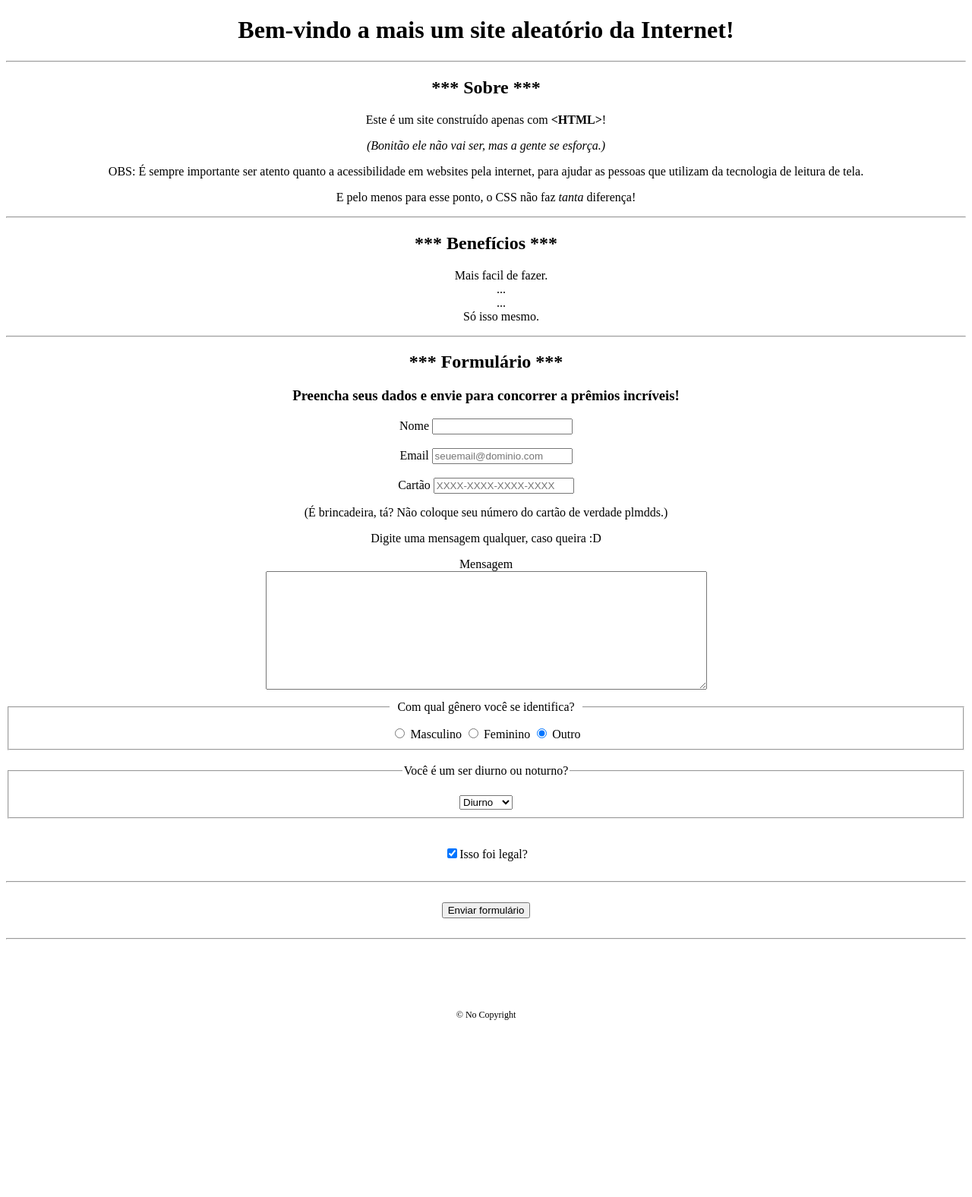
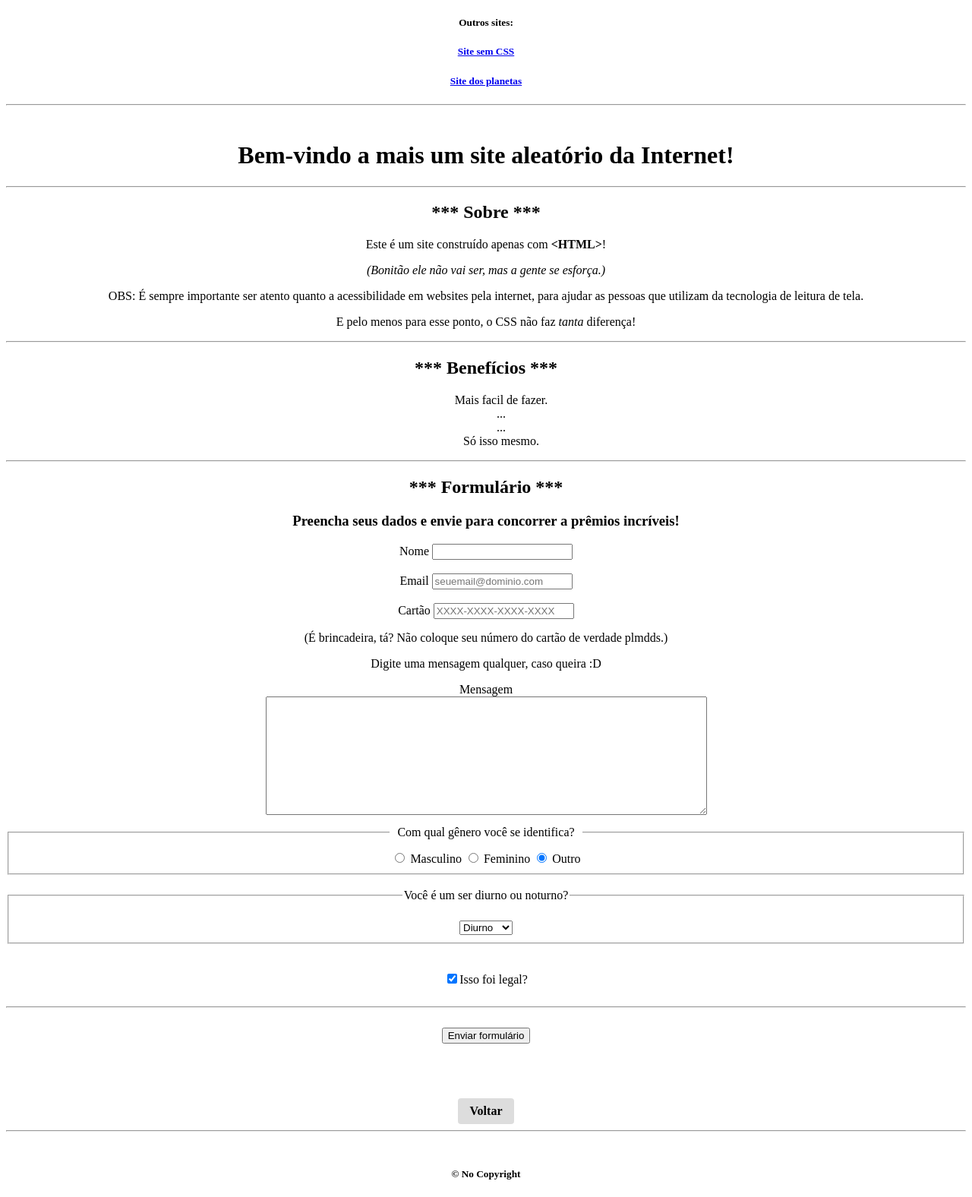
Before and after one commit to WIL-TZY/SiteCollection, a plain HTML site: page html-only/index.html in a window 1280 px wide. Shown: the whole page at 76% size. Before the commit the page ends 1356 px from the top, so only its background shows below. Drawn offline with Linux system fonts and the light colour scheme.

Commit message:
organizing and renaming stuff

```diff
--- a/html-only/index.html
+++ b/html-only/index.html
@@ -6,15 +6,31 @@ Minicurso HTML/CSS Asa Norte -->
 		<meta charset="UTF-8">
 		<meta http-equiv="X-UA-Compatible" content="IE=edge">
 		<meta name="viewport" content="width=device-width, initial-scale=1.0">
-		<title>Site</title>
+		<title>Site sem CSS</title>
+		<style>
+			.botao-voltar {
+				display: inline-block;
+				text-decoration: none;
+				padding: 8px 16px;
+				background-color: #DDDDDD;
+				border: none;
+				border-radius: 4px;
+				font-weight: bold;
+				color: #000000;
+			}
+		</style>
 	</head>
 
 	<body>
 		<header>
+			<center><p><h5>Outros sites:</h5></p></center>
+			<center><h5><a href="/html-only/index.html">Site sem CSS</a></h5></center>
+			<center><h5><a href="/site-teste/index.html">Site dos planetas</a></h5></center>
+			<hr>
+		</header>
+		<main>
+			<br>
 			<h1><center>Bem-vindo a mais um site aleatório da Internet!</center></h1>
-		</header>
-
-		<main>
 			<hr>
 			<div class="principal">
 				<h2><center>*** Sobre ***</center></h2>
@@ -87,16 +103,18 @@ Minicurso HTML/CSS Asa Norte -->
 					<br>
 					<br>
 				</form>
-			<hr>
 			</div>
-	</main>
-
-		<footer>
 			<br>
 			<br>
 			<br>
+			<section id="voltar">
+				<center><a href="javascript:history.back()" class="botao-voltar">Voltar</a></center>
+			</section>
+		</main>
+		<footer>
+			<hr>
 			<br>
-		<center><p style="font-size: 12px">&copy; No Copyright</p></center>
+		<center><h5>&copy; No Copyright</h5></center>
 		</footer>
 	</body>
 </html>
```
Also changed, not shown: planetas/index.html (added, +52 -0 lines), planetas/lista.html (added, +45 -0 lines), site-teste/index.html (deleted, +0 -27 lines), site-teste/lista.html (deleted, +0 -24 lines), planetas/img/sistema solar.jpg (renamed from site-teste/img/sistema solar.jpg), 2 other files. Lines whose indentation alone changed are shown as unchanged.
